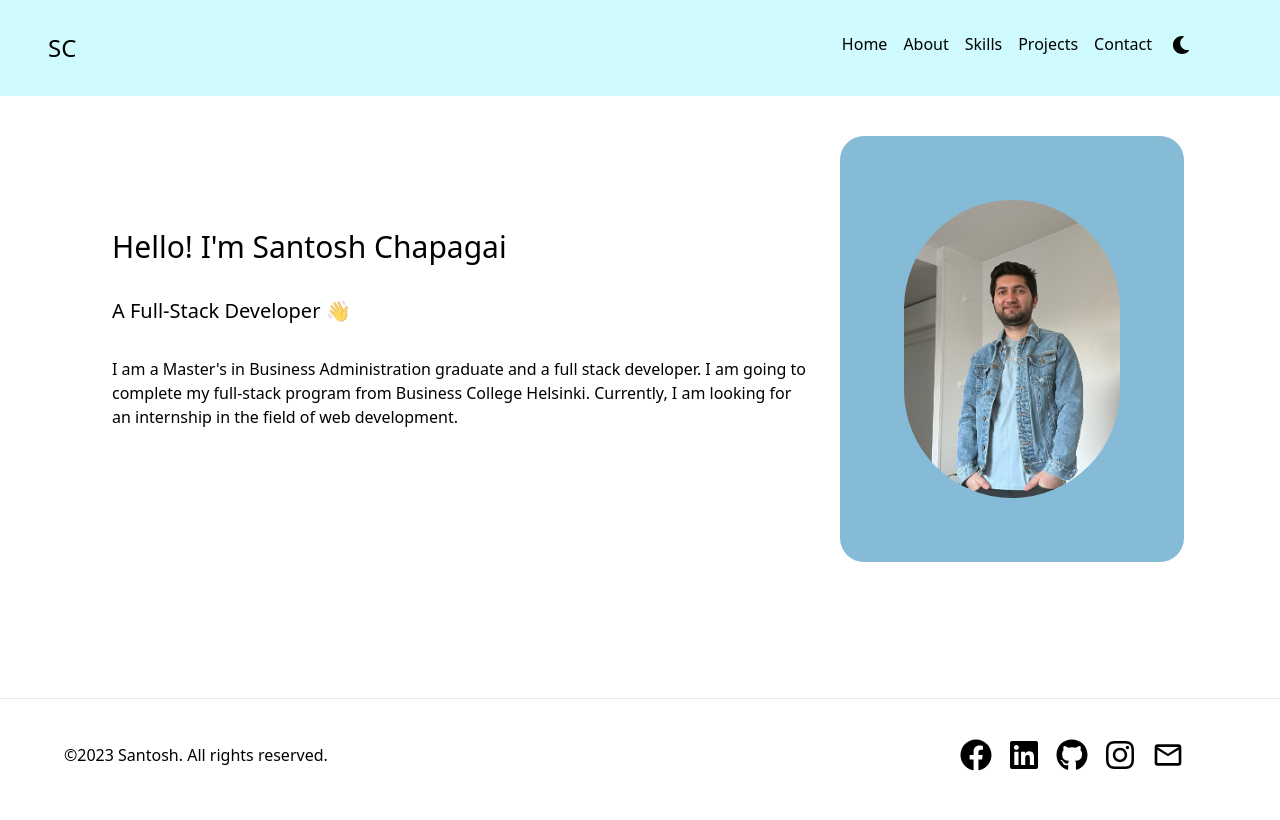
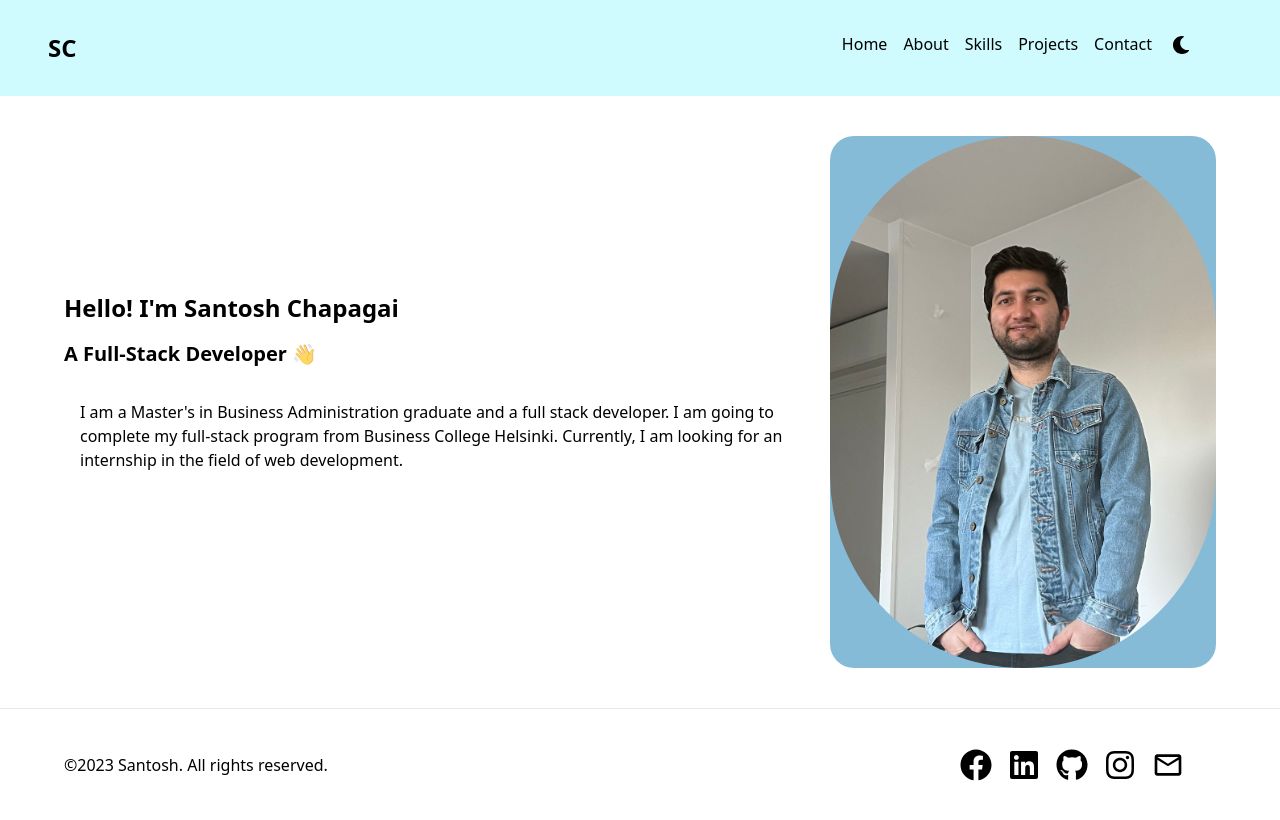
Before and after one commit to SantoshChapagai/My-Portfolio, a Next.js app: page / in a window 1280 px wide. Built offline with nearby package versions, Linux system fonts and the light colour scheme.

Commit message:
add components to reduce the repetativeness

```diff
--- a/app/about/page.tsx
+++ b/app/about/page.tsx
@@ -1,4 +1,7 @@
+import TypographyH2 from '@/components/typography/h2'
+import TypographyH3 from '@/components/typography/h3'
 import React from 'react'
+
 
 const About = () => {
   return (
@@ -9,7 +12,7 @@ const About = () => {
         </p>
       </div>
       <div className='max-w-[750px]'>
-        <h1>Journey to be a developer</h1>
+        <TypographyH2>Journey to be a developer</TypographyH2>
         <p>I completed my Master's Degree in Business at Centria University of Applied Sciences and have embarked on a career transition towards the dynamic field of information technology. Motivated by the evolving landscape within this sector, I began honing my programming skills through platforms like FreeCodeCamp and Udemy.
 
 Fortunately, I was admitted to the Full Stack Developer program at Business College Helsinki, where I've had the privilege of immersing myself in cutting-edge technologies such as React and Drupal. Over the course of a year, the once-daunting journey has become increasingly manageable and realistic through consistent practice and patience.
@@ -17,9 +20,9 @@ Fortunately, I was admitted to the Full Stack Developer program at Business Coll
 This transition has been an enlightening experience, fostering a deep appreciation for the intricacies of programming and development. I find particular fascination and enjoyment in exploring the capabilities of technologies like React and Drupal, discovering their potential applications and versatility within the digital landscape.</p>
       </div>
       <div>
-        <h1>Educational Background</h1>
+        <TypographyH2>Educational Background</TypographyH2>
         <div>
-          <h2>Bachelor's Degree in Business Studies</h2>
+          <TypographyH3>Bachelor's Degree in Business Studies</TypographyH3>
           <h3>Tribhuvan University</h3>
           <h4>Skills</h4>
           <ul>
--- a/app/page.tsx
+++ b/app/page.tsx
@@ -1,15 +1,17 @@
+import TypographyH1 from '@/components/typography/h2'
+import TypographyH3 from '@/components/typography/h3'
 import Image from 'next/image'
 
 export default function Home() {
   return (
-    <main className="flex flex-cols items-center justify-evenly p-24">
+    <main className="flex flex-cols items-center justify-evenly pt-24 px-16 h-2/3">
       <div className='lg:max-w-[750px] mr-4'>
-      <h1 className='text-3xl text-bold p-4'>Hello! I'm Santosh Chapagai</h1>
-      <h3 className='text-xl p-4'>A Full-Stack Developer <span className='transition duration-1000 ease-in animate-pulse h-16 w-16'>👋</span></h3>
+      <TypographyH1>Hello! I'm Santosh Chapagai</TypographyH1>
+      <TypographyH3>A Full-Stack Developer <span className='transition duration-1000 ease-in animate-pulse h-16 w-16'>👋</span></TypographyH3>
       <p className='p-4'>I am a Master's in Business Administration graduate and a full stack developer. I am going to complete my full-stack program from Business College Helsinki. Currently, I am looking for an internship in the field of web development.</p>
       </div>
-      <div className='bg-carolina rounded-3xl mt-10'>
-        <Image src="/santosh.jpg" alt="santosh" width={768} height={512} className="object-contain rounded-full p-16 mr-16"/>
+      <div className='bg-carolina dark:bg-black rounded-3xl mt-10'>
+        <Image src="/santosh.jpg" alt="santosh" width={768} height={512} className="object-contain rounded-full"/>
       </div>
     </main>
   )
--- a/components/Navbar.tsx
+++ b/components/Navbar.tsx
@@ -2,13 +2,14 @@ import React from 'react'
 import Link from "next/link";
 import Image from "next/image";
 import ThemeToggle from './ThemeToggle';
+import TypographyH2 from './typography/h2';
 
 
 const Navbar = () => {
   return (
     <div className='w-full mx-auto flex justify-between items-center px-12 h-24 py-4 bg-cyan-100 dark:bg-black fixed'>
        <Link href="/">
-       <h1 className='text-2xl'>SC</h1>
+       <TypographyH2>SC</TypographyH2>
        </Link>
       <nav className='flex space-x-4'>
         <Link href="/">Home</Link>
--- /dev/null
+++ b/components/typography/h1.tsx
@@ -0,0 +1,12 @@
+export default function TypographyH1({
+  children,
+}: {
+  children: React.ReactNode
+}) {
+  return (
+    <h1 className="text-3xl font-bold scroll-m-20 my-4">
+      {children}
+    </h1>
+
+  )
+}
--- /dev/null
+++ b/components/typography/h2.tsx
@@ -0,0 +1,12 @@
+export default function TypographyH2({
+  children,
+}: {
+  children: React.ReactNode
+}) {
+  return (
+    <h2 className="text-2xl font-bold scroll-m-20 my-4">
+      {children}
+    </h2>
+
+  )
+}
--- /dev/null
+++ b/components/typography/h3.tsx
@@ -0,0 +1,12 @@
+export default function TypographyH3({
+  children,
+}: {
+  children: React.ReactNode
+}) {
+  return (
+    <h3 className="text-xl font-bold scroll-m-20 my-4">
+      {children}
+    </h3>
+
+  )
+}
```
